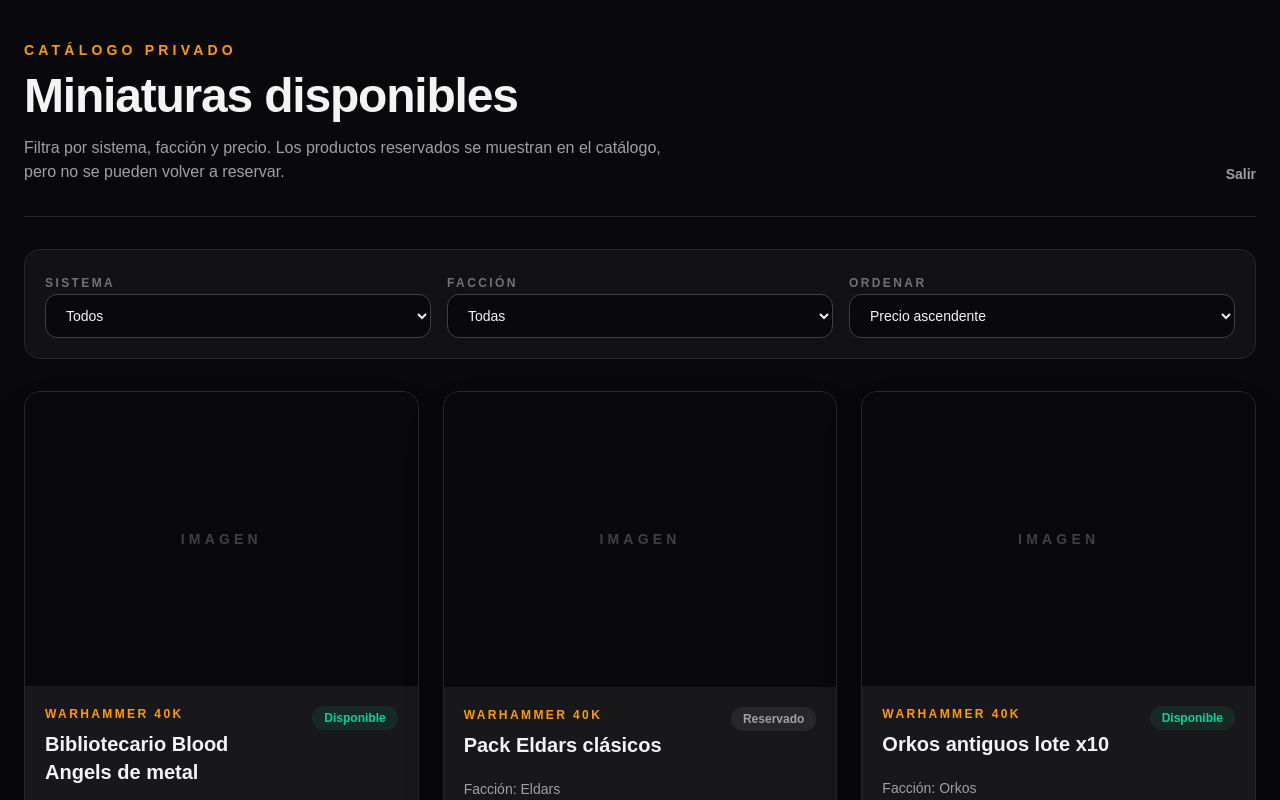
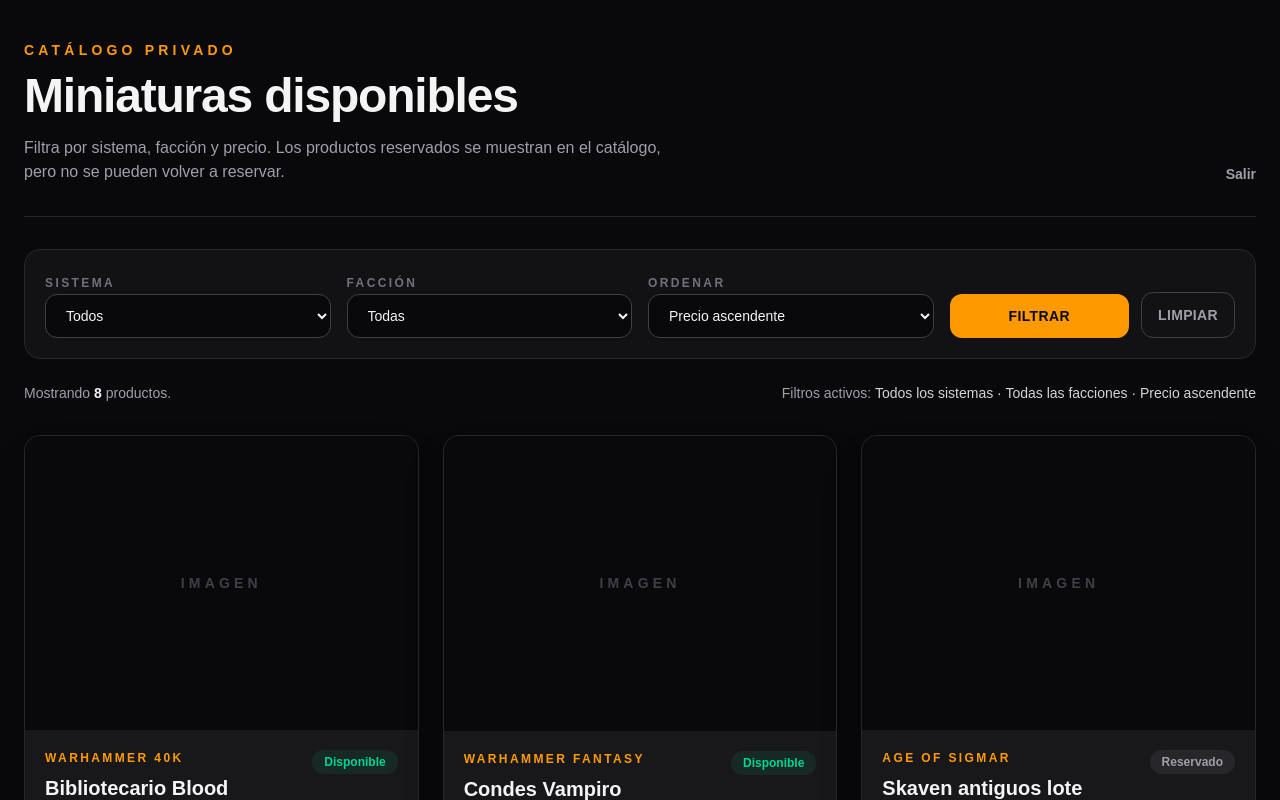
Before and after one commit to PCAMCAS/viejuner-castineira, a Next.js app: page /catalog in a window 1280 px wide. Shown: the top 800 px of the page. Built offline with nearby package versions, Linux system fonts and the light colour scheme.

Commit message:
Add catalog filtering with search params

```diff
--- a/app/catalog/page.tsx
+++ b/app/catalog/page.tsx
@@ -1,7 +1,65 @@
 import Link from "next/link";
 import { factions, gameSystems, products } from "../_data/catalog";
 
-export default function CatalogPage() {
+type CatalogSearchParams = {
+  system?: string | string[];
+  faction?: string | string[];
+  sort?: string | string[];
+};
+
+type CatalogPageProps = {
+  searchParams?: Promise<CatalogSearchParams>;
+};
+
+function getParamValue(
+  value: string | string[] | undefined,
+  fallback: string,
+): string {
+  if (Array.isArray(value)) {
+    return value[0] ?? fallback;
+  }
+
+  return value ?? fallback;
+}
+
+export default async function CatalogPage({ searchParams }: CatalogPageProps) {
+  const params = await searchParams;
+
+  const selectedSystem = getParamValue(params?.system, "all");
+  const selectedFaction = getParamValue(params?.faction, "all");
+  const selectedSort = getParamValue(params?.sort, "price-asc");
+
+  const availableFactions =
+    selectedSystem === "all"
+      ? factions
+      : factions.filter(
+          (faction) =>
+            faction.id === "all" || faction.gameSystemId === selectedSystem,
+        );
+
+  const filteredProducts = products
+    .filter((product) => {
+      if (selectedSystem === "all") {
+        return true;
+      }
+
+      return product.systemSlug === selectedSystem;
+    })
+    .filter((product) => {
+      if (selectedFaction === "all") {
+        return true;
+      }
+
+      return product.factionSlug === selectedFaction;
+    })
+    .sort((a, b) => {
+      if (selectedSort === "price-desc") {
+        return b.price - a.price;
+      }
+
+      return a.price - b.price;
+    });
+
   return (
     <main className="min-h-screen bg-zinc-950 px-6 py-10 text-zinc-100">
       <section className="mx-auto max-w-7xl">
@@ -29,13 +87,20 @@ export default function CatalogPage() {
           </Link>
         </header>
 
-        <section className="mt-8 grid gap-4 rounded-2xl border border-zinc-800 bg-zinc-900/60 p-5 md:grid-cols-3">
+        <form
+          action="/catalog"
+          className="mt-8 grid gap-4 rounded-2xl border border-zinc-800 bg-zinc-900/60 p-5 md:grid-cols-4"
+        >
           <label className="space-y-2">
             <span className="text-xs font-bold uppercase tracking-[0.2em] text-zinc-500">
               Sistema
             </span>
 
-            <select className="w-full rounded-xl border border-zinc-700 bg-zinc-950 px-4 py-3 text-sm outline-none focus:border-amber-500">
+            <select
+              name="system"
+              defaultValue={selectedSystem}
+              className="w-full rounded-xl border border-zinc-700 bg-zinc-950 px-4 py-3 text-sm outline-none focus:border-amber-500"
+            >
               {gameSystems.map((system) => (
                 <option key={system.id} value={system.slug}>
                   {system.name}
@@ -49,8 +114,12 @@ export default function CatalogPage() {
               Facción
             </span>
 
-            <select className="w-full rounded-xl border border-zinc-700 bg-zinc-950 px-4 py-3 text-sm outline-none focus:border-amber-500">
-              {factions.map((faction) => (
+            <select
+              name="faction"
+              defaultValue={selectedFaction}
+              className="w-full rounded-xl border border-zinc-700 bg-zinc-950 px-4 py-3 text-sm outline-none focus:border-amber-500"
+            >
+              {availableFactions.map((faction) => (
                 <option key={faction.id} value={faction.slug}>
                   {faction.name}
                 </option>
@@ -63,15 +132,61 @@ export default function CatalogPage() {
               Ordenar
             </span>
 
-            <select className="w-full rounded-xl border border-zinc-700 bg-zinc-950 px-4 py-3 text-sm outline-none focus:border-amber-500">
+            <select
+              name="sort"
+              defaultValue={selectedSort}
+              className="w-full rounded-xl border border-zinc-700 bg-zinc-950 px-4 py-3 text-sm outline-none focus:border-amber-500"
+            >
               <option value="price-asc">Precio ascendente</option>
               <option value="price-desc">Precio descendente</option>
             </select>
           </label>
-        </section>
 
+          <div className="flex items-end gap-3">
+            <button
+              type="submit"
+              className="w-full rounded-xl bg-amber-500 px-4 py-3 text-sm font-bold uppercase tracking-wide text-zinc-950 transition hover:bg-amber-400"
+            >
+              Filtrar
+            </button>
+
+            <Link
+              href="/catalog"
+              className="rounded-xl border border-zinc-700 px-4 py-3 text-sm font-bold uppercase tracking-wide text-zinc-400 transition hover:border-amber-500 hover:text-amber-400"
+            >
+              Limpiar
+            </Link>
+          </div>
+        </form>
+
+        <div className="mt-6 flex flex-col gap-2 text-sm text-zinc-400 sm:flex-row sm:items-center sm:justify-between">
+          <p>
+            Mostrando{" "}
+            <span className="font-bold text-zinc-100">
+              {filteredProducts.length}
+            </span>{" "}
+            producto{filteredProducts.length === 1 ? "" : "s"}.
+          </p>
+
+          <p>
+            Filtros activos:{" "}
+            <span className="text-zinc-300">
+              {selectedSystem === "all" ? "Todos los sistemas" : selectedSystem}
+              {" · "}
+              {selectedFaction === "all"
+                ? "Todas las facciones"
+                : selectedFaction}
+              {" · "}
+              {selectedSort === "price-desc"
+                ? "Precio descendente"
+                : "Precio ascendente"}
+            </span>
+          </p>
+        </div>
+
+        {filteredProducts.length > 0 ? (
           <section className="mt-8 grid gap-6 md:grid-cols-2 xl:grid-cols-3">
-          {products.map((product) => {
+            {filteredProducts.map((product) => {
               const isReserved = product.status === "Reservado";
 
               return (
@@ -132,6 +247,17 @@ export default function CatalogPage() {
               );
             })}
           </section>
+        ) : (
+          <section className="mt-8 rounded-2xl border border-zinc-800 bg-zinc-900/60 p-10 text-center">
+            <p className="text-lg font-bold text-zinc-100">
+              No hay miniaturas con esos filtros.
+            </p>
+
+            <p className="mt-3 text-sm text-zinc-400">
+              Prueba con otro sistema, facción u orden de precio.
+            </p>
+          </section>
+        )}
       </section>
     </main>
   );
```
Lines whose indentation alone changed are shown as unchanged.
